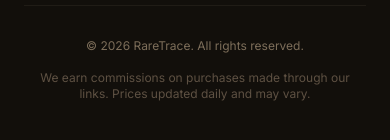
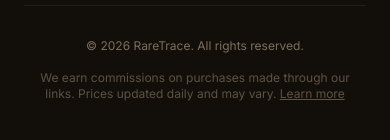
Before and after one commit to mansari159/nichescent, a Next.js app: page / in a window 390 px wide. Shown: the part 3933-4073 px from the top of the page. Built offline with nearby package versions, Linux system fonts and the light colour scheme; no server answers; the database is empty.

Commit message:
major polish: mobile filters, non-fragrance cleanup, product page, footer pages, favicon

```diff
--- a/src/app/layout.tsx
+++ b/src/app/layout.tsx
@@ -77,7 +77,8 @@
                 &copy; {new Date().getFullYear()} RareTrace. All rights reserved.
               </p>
               <p className="text-xs text-obsidian-600 text-center">
-                We earn commissions on purchases made through our links. Prices updated daily and may vary.
+                We earn commissions on purchases made through our links. Prices updated daily and may vary.{' '}
+                <a href="/affiliate-disclosure" className="underline hover:text-obsidian-400 transition-colors">Learn more</a>
               </p>
             </div>
           </div>
```
